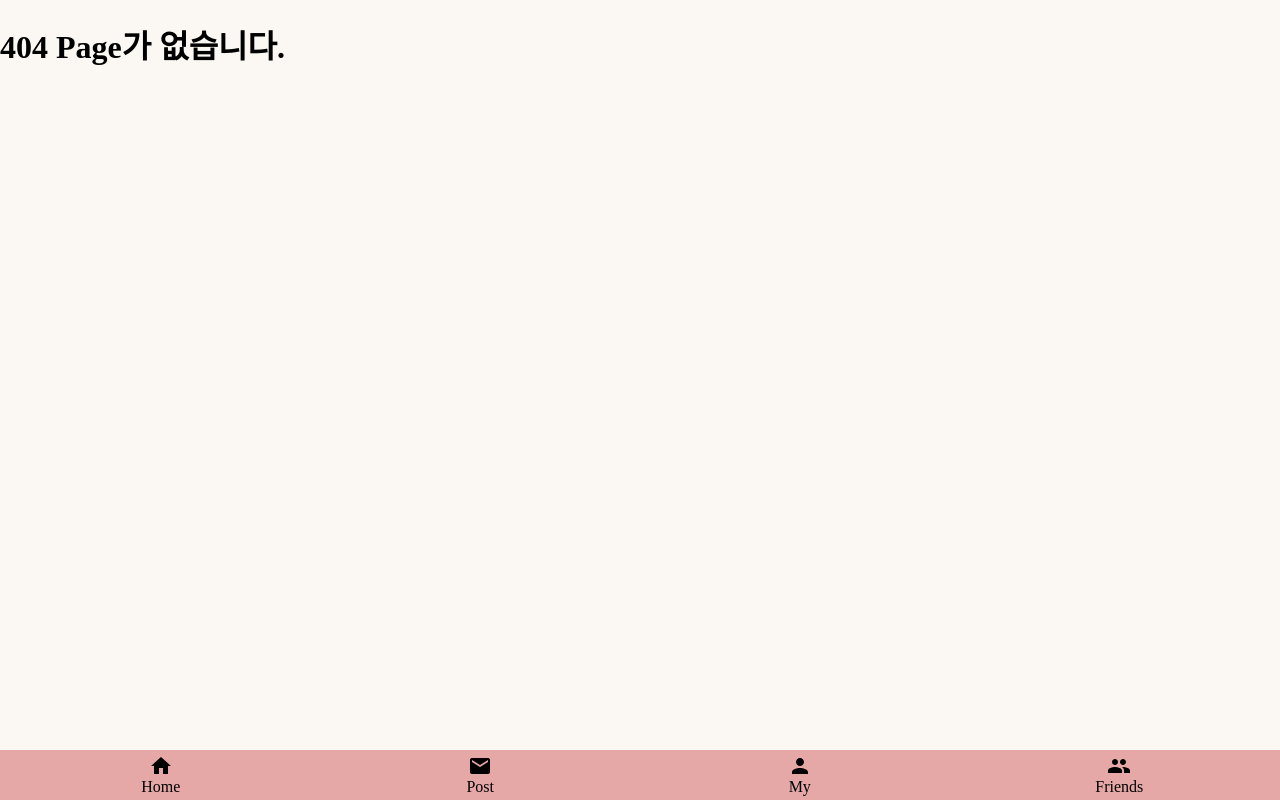
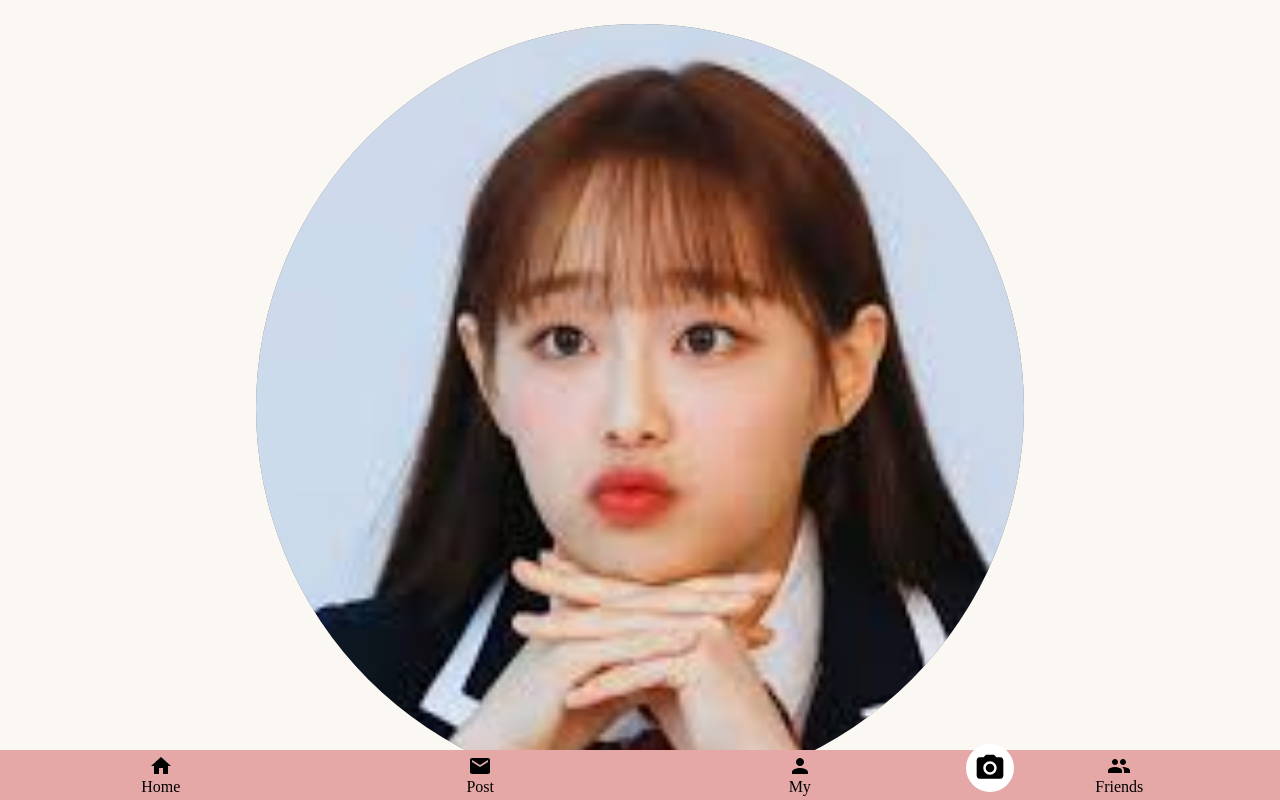
Before and after one commit to SWAcademy-Team-3/todoclient, a React (Create React App) app: page /edit in a window 1280 px wide. Before the commit this address had no page. Built offline with nearby package versions, Linux system fonts and the light colour scheme; a web font is replaced by a local one; what react-cookies would draw is missing.

Commit message:
[Add] 프로필 수정 페이지 제작

```diff
--- a/src/App.js
+++ b/src/App.js
@@ -13,6 +13,7 @@ import Register from "./page/Register";
 import PageNotFound from "./page/PageNotFound";
 import Write from "./page/Write";
 import Navigation from "./Navigation";
+import EditProfile from "./page/EditProfile";
 
 import "./style/index.scss";
 import FindFriends from "./page/FindFriends";
@@ -30,6 +31,7 @@ function App() {
           <Route path="/find" element={<FindFriends />}></Route>
           <Route path="/write" element={<Write />}></Route>
           <Route path="/my" element={<My />}></Route>
+          <Route path="/edit" element={<EditProfile />}></Route>
           <Route path="/receive" element={<Receive />}></Route>
           <Route path="/friends" element={<Friends />}></Route>
           <Route path="/notification" element={<Notification />}></Route>
--- a/src/api/api.js
+++ b/src/api/api.js
@@ -1,7 +1,8 @@
 import axios from "axios";
 import { getCookie } from "../service/Cookie";
 
-const END_POINT = "http://49.50.163.197:8080";
+// const END_POINT = "http://49.50.163.197:8080";
+const END_POINT = "http://10.188.191.201:8088";
 const subUrl = {
   login: "/api/login",
   register: "/api/signup",
--- /dev/null
+++ b/src/page/EditProfile.js
@@ -0,0 +1,85 @@
+import { useState, useEffect, useRef } from "react";
+import { useNavigate } from "react-router";
+import useSlideBack from "../hooks/useSlideBack";
+
+import CameraAltIcon from "@mui/icons-material/CameraAlt";
+
+//지울 것
+import profileImg from "../assets/images/chuu.jpg";
+import FlatButton from "../components/FlatButton";
+
+const EditProfile = () => {
+  let navigate = useNavigate();
+  const [startX, setStartX] = useState(0);
+  const [name, setName] = useState();
+  const [bio, setBio] = useState();
+
+  const nameRef = useRef(null);
+  const bioRef = useRef(null);
+
+  const handleNameInput = (e) => {
+    setName(e.target.value);
+  };
+
+  const handleBioInput = (e) => {
+    setBio(e.target.value);
+  };
+
+  useSlideBack("touchmove", startX, () => {
+    navigate(-1);
+  });
+
+  useEffect(() => {
+    const handleTouchStart = (e) => {
+      setStartX(e.targetTouches[0].screenX);
+    };
+    window.addEventListener("touchstart", (e) => handleTouchStart(e));
+    return () => {
+      window.removeEventListener("touchstart", (e) => handleTouchStart(e));
+    };
+  }, [startX]);
+  return (
+    <>
+      <div style={{ margin: "24px" }}>
+        <section
+          style={{
+            display: "flex",
+            flexDirection: "column",
+            alignItems: "center",
+          }}
+        >
+          <div>
+            <div className="profileBadge">
+              <img src={profileImg} alt="profileImg" className="profileImg" />
+              <CameraAltIcon
+                sx={{
+                  position: "absolute",
+                  bottom: 0,
+                  right: 10,
+                  zIndex: 10,
+                  fontSize: "32px",
+                  backgroundColor: "white",
+                  borderRadius: "50%",
+                  padding: "8px",
+                }}
+              />
+            </div>
+          </div>
+          <h2>Chuu</h2>
+        </section>
+        <section
+          style={{ display: "flex", flexDirection: "column", fontSize: "20px" }}
+        >
+          <span>사용자 이름</span>
+          <input className="underlineInput" type="text" />
+          <span>한줄 소개</span>
+          <input className="underlineInput" type="text" />
+          <FlatButton name="수정 완료" />
+        </section>
+        {/* <span>수정하시겠습니까 모달창</span> */}
+      </div>
+    </>
+  );
+};
+
+export default EditProfile;
--- a/src/page/My.js
+++ b/src/page/My.js
@@ -52,6 +52,7 @@ export default function My() {
           borderRadius: "12px",
         }}
         borderRadius="12px"
+        onClick={() => navigate("/edit")}
       />
       <span className="tileText">비밀번호 변경</span>
       <span className="tileText" onClick={() => handlePagination("/receive")}>
--- a/src/style/index.scss
+++ b/src/style/index.scss
@@ -284,7 +284,7 @@ $background-color: #fbf8f3;
   border-bottom: 1px solid #777;
 }
 .profileImgDiv {
-  border-radius: 100px;
+  border-radius: 50%;
   background-color: #777;
   width: 80px;
   height: 80px;
@@ -774,3 +774,27 @@ $background-color: #fbf8f3;
     width: 100%;
   }
 }
+
+.profileBadge {
+  position: relative;
+  display: block;
+  border-radius: 50%;
+  background-color: #777;
+  width: 60vw;
+  height: 60vw;
+
+  .profileImg {
+    border-radius: 50%;
+    width: 100%;
+    height: 100%;
+    object-fit: cover;
+  }
+}
+
+.underlineInput {
+  border: none;
+  background-color: transparent;
+  border-bottom: 1px solid black;
+  outline: none;
+  margin: 8px 0;
+}
```
